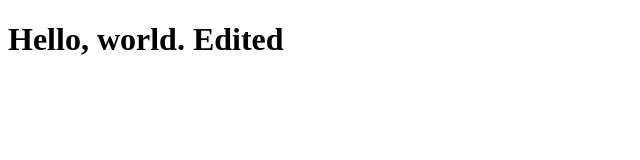
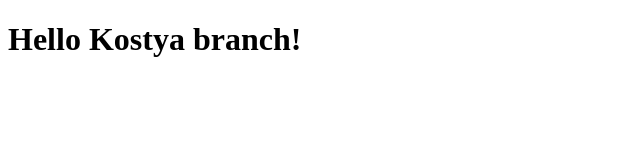
Before and after one commit to gorshipaktsyan/exchanges, a React app: page / in a window 1280 px wide. Shown: the top 160 px of the page, without its empty margins (0-640 px from the left). Built offline with nearby package versions, Linux system fonts and the light colour scheme; the HTML template or start-up script is replaced by a standard one.

Commit message:
Kostya branch create

```diff
--- a/src/App.js
+++ b/src/App.js
@@ -3,7 +3,7 @@ import React, { Component } from 'react';
 export default class App extends Component {
   render() {
     return (
-      <h1>Hello, world. Edited</h1>
+      <h1>Hello Kostya branch!</h1>
     );
   }
 }
```
